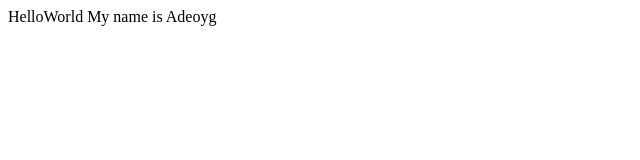
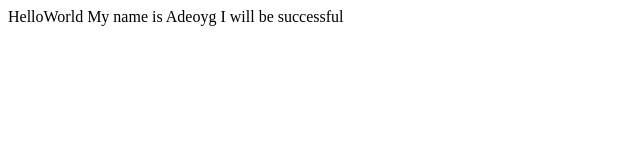
Before and after one commit to olawaleoyg/dareyio-pbl, a plain HTML site: page index.html in a window 1280 px wide. Shown: the whole page, without its empty margins (0-640 px from the left). Drawn offline with Linux system fonts and the light colour scheme.

Commit message:
update to index.html

```diff
--- a/index.html
+++ b/index.html
@@ -1 +1 @@
-<div>HelloWorld My name is Adeoyg</div>
+<div>HelloWorld My name is Adeoyg I will be successful</div>
```
